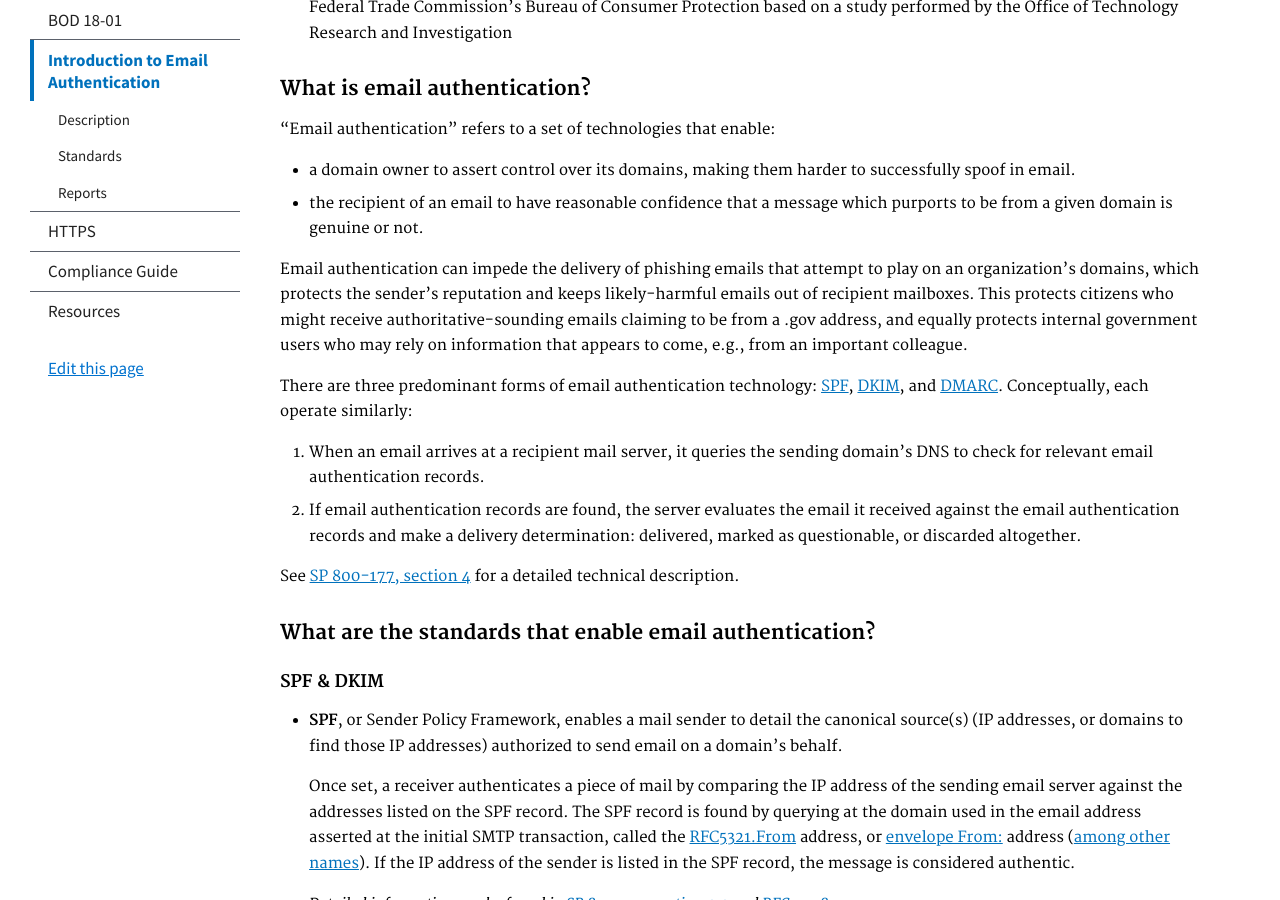
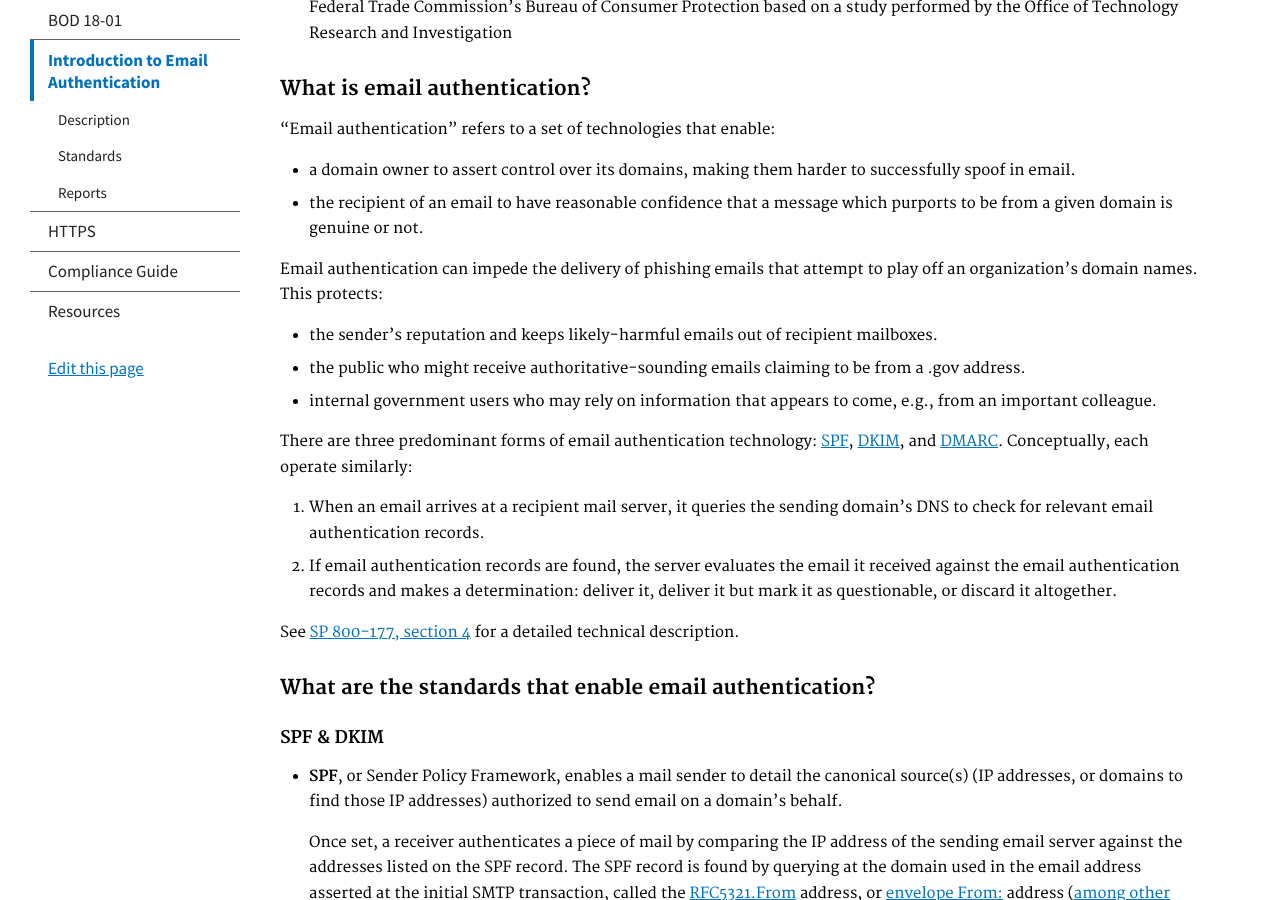
Before and after one commit to cisagov/cyber.dhs.gov, a Jekyll site: the page built from pages/intro.md, in a window 1280 px wide and 900 px high, scrolled down 452 px. Built offline with Jekyll 4.4.1, drawn with Linux system fonts in a browser that asks for light colours.

Commit message:
Small revision

```diff
--- a/pages/intro.md
+++ b/pages/intro.md
@@ -22,11 +22,14 @@ This section is a recital and elaboration of key points in two recent Federal do
 * a domain owner to assert control over its domains, making them harder to successfully spoof in email.
 * the recipient of an email to have reasonable confidence that a message which purports to be from a given domain is genuine or not.
 
-Email authentication can impede the delivery of phishing emails that attempt to play on an organization's domains, which protects the sender's reputation and keeps likely-harmful emails out of recipient mailboxes. This protects citizens who might receive authoritative-sounding emails claiming to be from a .gov address, and equally protects internal government users who may rely on information that appears to come, e.g., from an important colleague.
+Email authentication can impede the delivery of phishing emails that attempt to play off an organization's domain names. This protects:
+* the sender's reputation and keeps likely-harmful emails out of recipient mailboxes.
+* the public who might receive authoritative-sounding emails claiming to be from a .gov address.
+* internal government users who may rely on information that appears to come, e.g., from an important colleague.
 
 There are three predominant forms of email authentication technology: [SPF](#spf--dkim), [DKIM](#spf--dkim), and [DMARC](#dmarc). Conceptually, each operate similarly:
 1. When an email arrives at a recipient mail server, it queries the sending domain's DNS to check for relevant email authentication records.
-2. If email authentication records are found, the server evaluates the email it received against the email authentication records and make a delivery determination: delivered, marked as questionable, or discarded altogether.
+2. If email authentication records are found, the server evaluates the email it received against the email authentication records and makes a determination: deliver it, deliver it but mark it as questionable, or discard it altogether.
 
 See [SP 800-177, section 4](http://nvlpubs.nist.gov/nistpubs/SpecialPublications/NIST.SP.800-177.pdf#page=37) for a detailed technical description.
 
```
